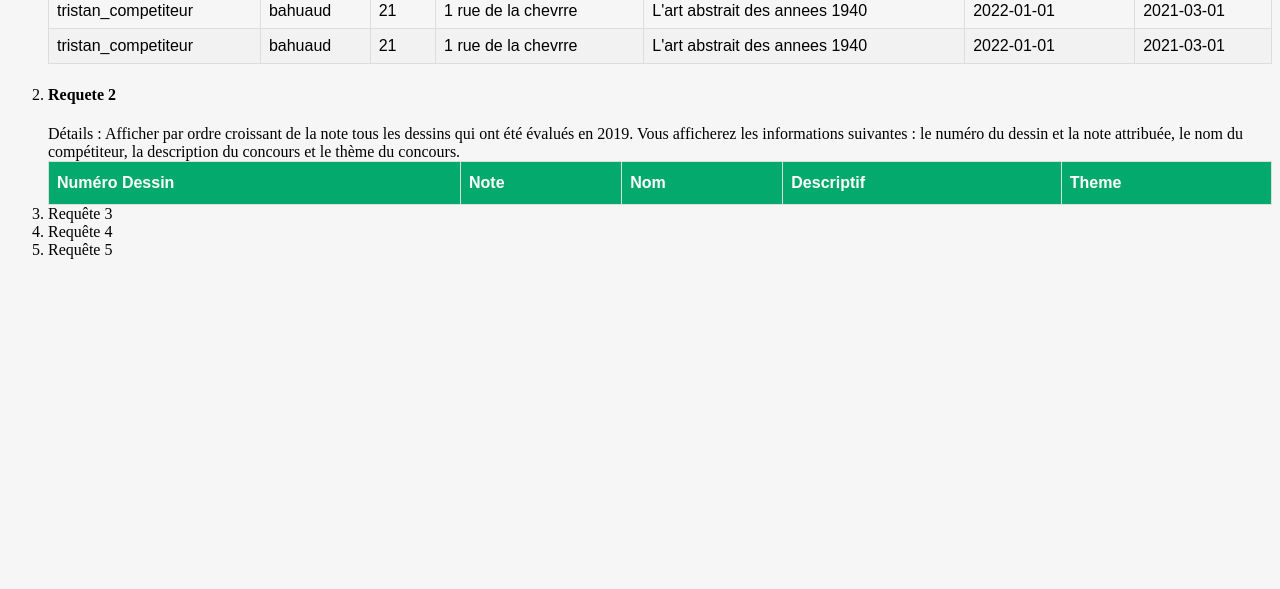
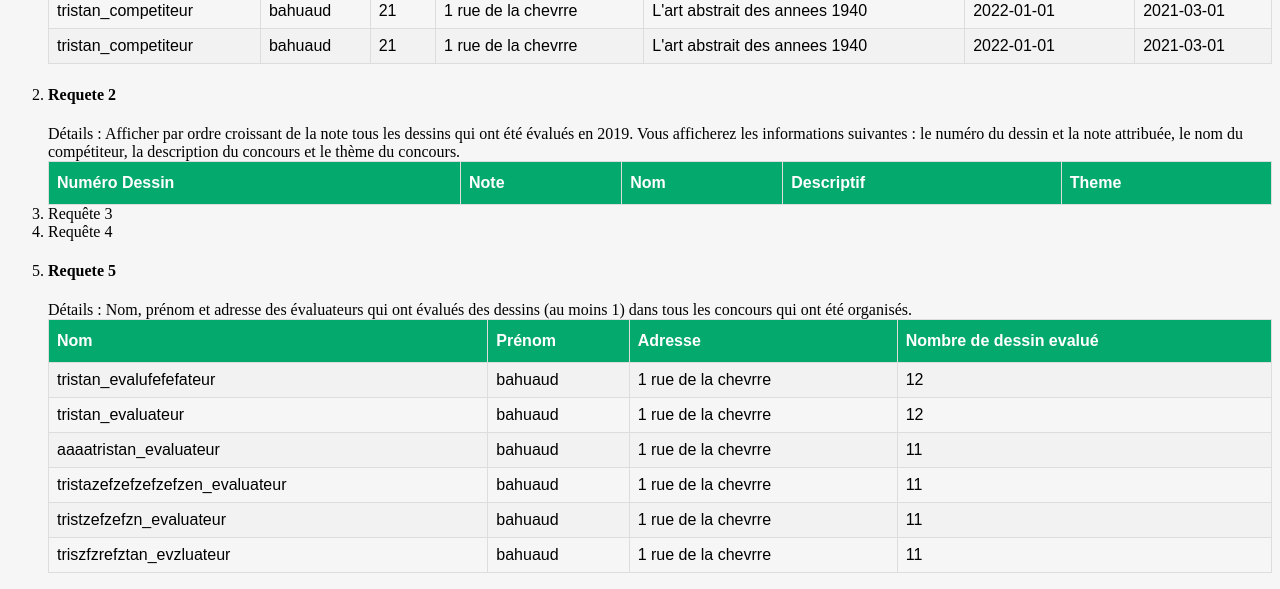
Before and after one commit to AlexisChup/projet-bdd, a PHP site: page /imposees.php in a window 1280 px wide. Shown: the part 798-1387 px from the top of the page. Before the commit the page ends 1057 px from the top, so only its background shows below. Run offline with PHP 8.4, Linux system fonts and the light colour scheme; data comes from the database, SQL or seed files in the repository; lists and menus that the app fills with data are empty.

Commit message:
Before pull

```diff
--- a/const.php
+++ b/const.php
@@ -29,6 +29,17 @@ INNER JOIN Utilisateur ON Competiteur.numCompetiteur = Utilisateur.numUtilisateu
 WHERE Evalue.dateEvaluatin >= "2019-01-01" AND Evalue.dateEvaluatin < "2020-01-01"
 
 ORDER BY Evalue.Note ASC');
+
+define('REQ5', 'SELECT utilisateur.nom, utilisateur.prenom, utilisateur.adresse, COUNT(utilisateur.numUtilisateur) as nbDessinEvalue
+
+FROM utilisateur
+
+INNER JOIN evaluateur ON utilisateur.numUtilisateur = evaluateur.numEvaluateur
+INNER JOIN evalue ON evaluateur.numEvaluateur = evalue.numEvaluateur
+
+GROUP BY (utilisateur.numUtilisateur)
+
+ORDER BY COUNT(utilisateur.numUtilisateur) DESC');
 
 define('REQ6', 'SELECT COUNT(competiteur.numCompetiteur), concours.theme
 
--- a/imposees.php
+++ b/imposees.php
@@ -3,6 +3,7 @@
     include_once("./const.php");
     $req1 = getGeneric(REQ1);
     $req2 = getGeneric(REQ2);
+    $req5 = getGeneric(REQ5);
 ?>
 
 <html lang="en">
@@ -75,7 +76,31 @@
         </li>
         <li>Requête 3</li>
         <li>Requête 4</li>
-        <li>Requête 5</li>
+        <li>
+            <div class="item-req">
+                <h4>Requete 5</h4>
+                <span>Détails :</span>
+                <span>Nom, prénom et adresse des évaluateurs qui ont évalués des dessins (au moins 1) dans tous les concours qui ont été organisés. </span>
+                <table id="customers">
+                    <tr>
+                        <th>Nom</th>
+                        <th>Prénom</th>
+                        <th>Adresse</th>
+                        <th>Nombre de dessin evalué</th>
+                    </tr>
+                    <?php
+                        foreach ($req5 as $key=>$value) {
+                            echo '<tr>
+                            <td>'. $value["nom"] .'</td>
+                            <td>'. $value["prenom"] .'</td>
+                            <td>'. $value["adresse"] .'</td>
+                            <td>'. $value["nbDessinEvalue"] .'</td>
+                            </tr>';
+                        }
+                    ?>
+                </table>
+            </div>
+        </li>
     </ol>
 </body>
 </html>
```
